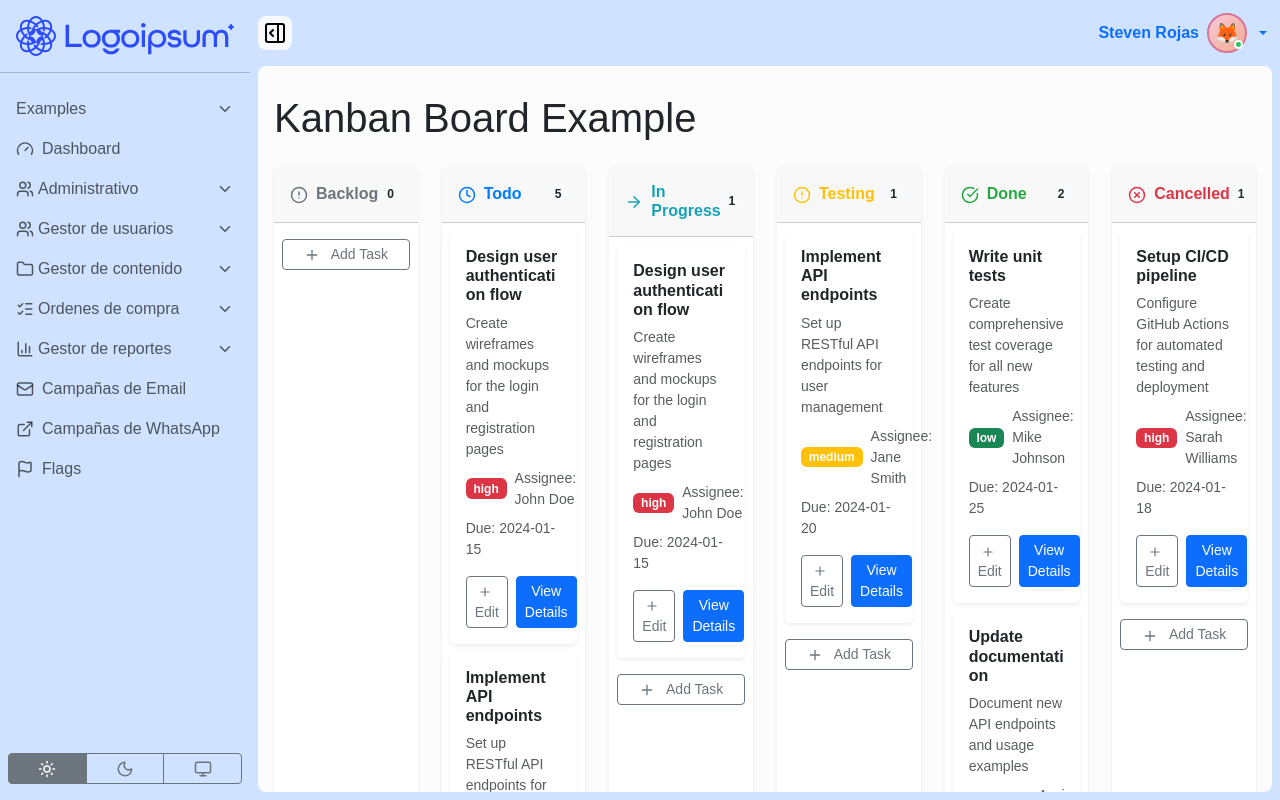
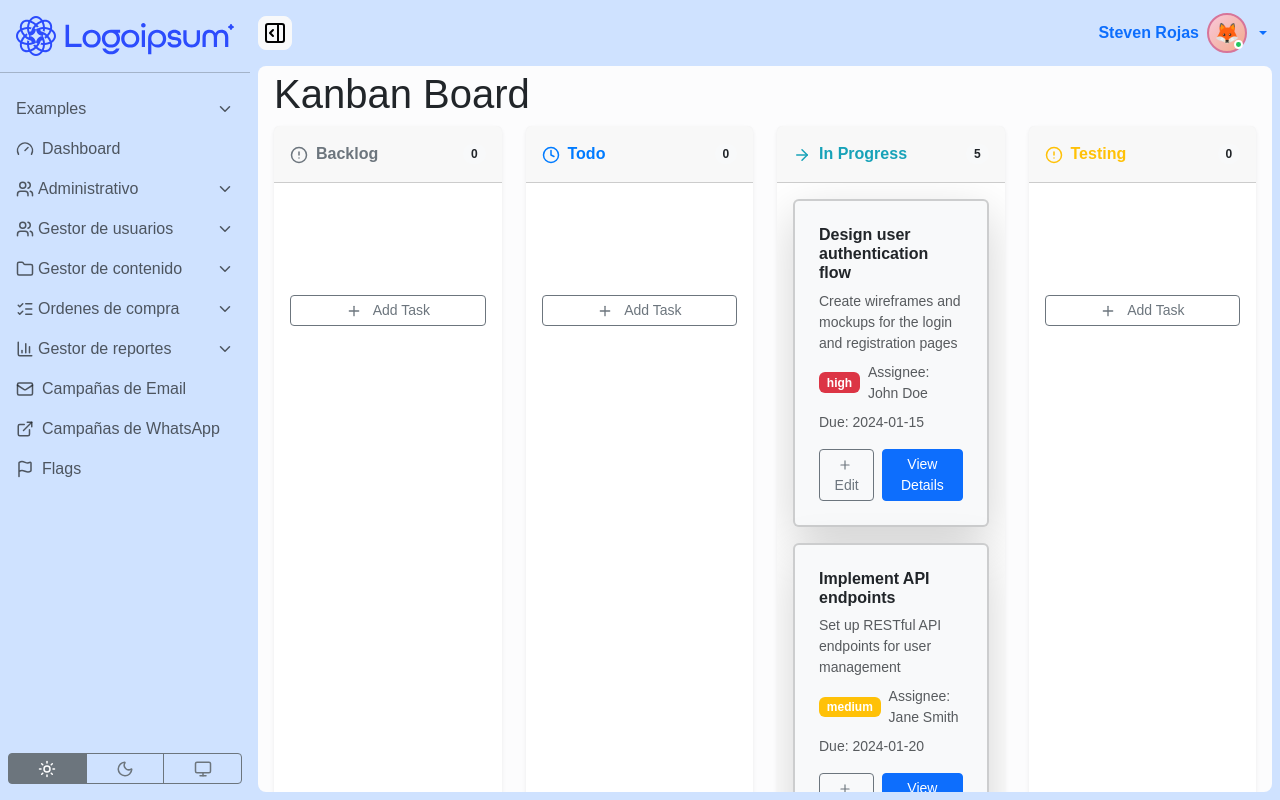
Before and after one commit to steverova/empty-boostrap-template-admin, a React (Vite) app: page /examples/kanban in a window 1280 px wide. Built offline with nearby package versions, Linux system fonts and the light colour scheme.

Commit message:
Make Kanban tasks column-aware and add DragOverlay

```diff
--- a/src/pages/examples/kan-ban/index.tsx
+++ b/src/pages/examples/kan-ban/index.tsx
@@ -1,20 +1,22 @@
-import type { DragEndEvent } from '@dnd-kit/core';
+import type { DragEndEvent, DragOverEvent } from '@dnd-kit/core'
 import {
 	closestCenter,
 	DndContext,
+	DragOverlay,
 	KeyboardSensor,
 	PointerSensor,
+	useDroppable,
 	useSensor,
 	useSensors,
-} from '@dnd-kit/core';
+} from '@dnd-kit/core'
 import {
 	arrayMove,
 	SortableContext,
 	sortableKeyboardCoordinates,
 	useSortable,
 	verticalListSortingStrategy,
-} from '@dnd-kit/sortable';
-import { CSS } from '@dnd-kit/utilities';
+} from '@dnd-kit/sortable'
+import { CSS } from '@dnd-kit/utilities'
 import {
 	AlertCircle,
 	ArrowRight,
@@ -22,46 +24,63 @@ import {
 	Clock,
 	Plus,
 	XCircle,
-} from 'lucide-react';
-import { useState } from 'react';
-import { Badge, Button, Card, Col, Container, Row, Stack } from 'react-bootstrap';
+} from 'lucide-react'
+import { useState } from 'react'
+import {
+	Badge,
+	Button,
+	Card,
+	Col,
+	Container,
+	Row,
+	Stack,
+} from 'react-bootstrap'
 
 interface Task {
-  id: string;
-  title: string;
-  description: string;
-  priority: 'low' | 'medium' | 'high';
-  assignee?: string;
-  dueDate?: string;
+	id: string
+	title: string
+	description: string
+	priority: 'low' | 'medium' | 'high'
+	assignee?: string
+	dueDate?: string
+	columnId: string
 }
 
 interface Column {
-  id: string;
-  title: string;
-  icon: React.ComponentType<{ size?: number }>;
-  color: string;
+	id: string
+	title: string
+	icon: React.ComponentType<{ size?: number }>
+	color: string
 }
 
 const columns: Column[] = [
 	{ id: 'backlog', title: 'Backlog', icon: AlertCircle, color: '#6c757d' },
 	{ id: 'todo', title: 'Todo', icon: Clock, color: '#007bff' },
-  { id: 'inprogress', title: 'In Progress', icon: ArrowRight, color: '#17a2b8' },
+	{
+		id: 'inprogress',
+		title: 'In Progress',
+		icon: ArrowRight,
+		color: '#17a2b8',
+	},
 	{ id: 'test', title: 'Testing', icon: AlertCircle, color: '#ffc107' },
 	{ id: 'done', title: 'Done', icon: CheckCircle, color: '#28a745' },
 	{ id: 'cancelled', title: 'Cancelled', icon: XCircle, color: '#dc3545' },
-];
+]
 
 const initialTasks: Task[] = [
 	{
 		id: 'task-1',
+		columnId: 'inprogress',
 		title: 'Design user authentication flow',
-    description: 'Create wireframes and mockups for the login and registration pages',
+		description:
+			'Create wireframes and mockups for the login and registration pages',
 		priority: 'high',
 		assignee: 'John Doe',
 		dueDate: '2024-01-15',
 	},
 	{
 		id: 'task-2',
+		columnId: 'inprogress',
 		title: 'Implement API endpoints',
 		description: 'Set up RESTful API endpoints for user management',
 		priority: 'medium',
@@ -70,6 +89,7 @@ const initialTasks: Task[] = [
 	},
 	{
 		id: 'task-3',
+		columnId: 'inprogress',
 		title: 'Write unit tests',
 		description: 'Create comprehensive test coverage for all new features',
 		priority: 'low',
@@ -78,57 +98,87 @@ const initialTasks: Task[] = [
 	},
 	{
 		id: 'task-4',
+		columnId: 'inprogress',
 		title: 'Setup CI/CD pipeline',
-    description: 'Configure GitHub Actions for automated testing and deployment',
+		description:
+			'Configure GitHub Actions for automated testing and deployment',
 		priority: 'high',
 		assignee: 'Sarah Williams',
 		dueDate: '2024-01-18',
 	},
 	{
 		id: 'task-5',
+		columnId: 'inprogress',
 		title: 'Update documentation',
 		description: 'Document new API endpoints and usage examples',
 		priority: 'medium',
 		assignee: 'Tom Brown',
 		dueDate: '2024-01-22',
 	},
-];
+]
 
-function SortableItem({ task }: { task: Task }) {
-  const { attributes, listeners, setNodeRef, transform, transition } = useSortable({ id: task.id });
+// ─── Droppable column wrapper ────────────────────────────────────────────────
 
-  const style = {
-    transform: CSS.Transform.toString(transform),
-    transition,
-  };
+function DroppableColumn({
+	columnId,
+	children,
+}: {
+	columnId: string
+	children: React.ReactNode
+}) {
+	const { setNodeRef, isOver } = useDroppable({ id: columnId })
+	return (
+		<div
+			ref={setNodeRef}
+			style={{
+				minHeight: 80,
+				borderRadius: 8,
+				transition: 'background 0.15s',
+				background: isOver ? 'rgba(0,0,0,0.04)' : 'transparent',
+			}}
+		>
+			{children}
+		</div>
+	)
+}
 
-  const getPriorityVariant = (priority: string) => {
+// ─── Sortable task card ───────────────────────────────────────────────────────
+
+function getPriorityVariant(priority: string) {
 	switch (priority) {
 		case 'high':
-        return 'danger';
+			return 'danger'
 		case 'medium':
-        return 'warning';
+			return 'warning'
 		case 'low':
-        return 'success';
+			return 'success'
 		default:
-        return 'secondary';
+			return 'secondary'
 	}
-  };
+}
 
+function TaskCard({
+	task,
+	isDragging = false,
+}: {
+	task: Task
+	isDragging?: boolean
+}) {
 	return (
 		<Card
-      ref={setNodeRef}
-      style={style}
-      className='mb-2 border-0 shadow-sm'
-      {...listeners}
-      {...attributes}
+			className='mb-3 border-2 shadow-lg bg-body-tertiary'
+			style={{ opacity: isDragging ? 0.5 : 1 }}
 		>
-      <Card.Body className='p-3'>
+			<Card.Body className='p-4'>
 				<Card.Title className='h6 fw-semibold mb-2'>{task.title}</Card.Title>
-        <Card.Text className='small text-muted mb-2'>{task.description}</Card.Text>
+				<Card.Text className='small text-muted mb-2'>
+					{task.description}
+				</Card.Text>
 				<Stack direction='horizontal' gap={2} className='mb-2'>
 					<Badge bg={getPriorityVariant(task.priority)}>{task.priority}</Badge>
-          {task.assignee && <small className='text-muted'>Assignee: {task.assignee}</small>}
+					{task.assignee && (
+						<small className='text-muted'>Assignee: {task.assignee}</small>
+					)}
 				</Stack>
 				{task.dueDate && (
 					<small className='text-muted d-block'>Due: {task.dueDate}</small>
@@ -137,92 +187,184 @@ function SortableItem({ task }: { task: Task }) {
 					<Button variant='outline-secondary' size='sm' className='flex-grow-1'>
 						<Plus size={14} className='me-1' /> Edit
 					</Button>
-          <Button variant='primary' size='sm'>View Details</Button>
+					<Button variant='primary' size='sm'>
+						View Details
+					</Button>
 				</div>
 			</Card.Body>
 		</Card>
-  );
+	)
 }
 
-export default function KanbanExamplePage() {
-  const [tasks, setTasks] = useState<Task[]>(initialTasks);
+function SortableItem({ task }: { task: Task }) {
+	const {
+		attributes,
+		listeners,
+		setNodeRef,
+		transform,
+		transition,
+		isDragging,
+	} = useSortable({ id: task.id })
+
+	const style = {
+		transform: CSS.Transform.toString(transform),
+		transition,
+	}
+
+	return (
+		<div ref={setNodeRef} style={style} {...listeners} {...attributes}>
+			<TaskCard task={task} isDragging={isDragging} />
+		</div>
+	)
+}
+
+// ─── Main board ───────────────────────────────────────────────────────────────
+
+export default function KanbanBoard() {
+	const [tasks, setTasks] = useState<Task[]>(initialTasks)
+	const [activeTask, setActiveTask] = useState<Task | null>(null)
 
 	const sensors = useSensors(
 		useSensor(PointerSensor),
 		useSensor(KeyboardSensor, {
 			coordinateGetter: sortableKeyboardCoordinates,
+		}),
+	)
+
+	// Fired continuously while dragging — updates columnId on-the-fly so the
+	// ghost card appears in the target column immediately.
+	function handleDragOver(event: DragOverEvent) {
+		const { active, over } = event
+		if (!over) return
+
+		const activeId = active.id as string
+		const overId = over.id as string
+
+		if (activeId === overId) return
+
+		const isOverColumn = columns.some((c) => c.id === overId)
+		const overTask = tasks.find((t) => t.id === overId)
+
+		setTasks((prev) => {
+			return prev.map((task) => {
+				if (task.id !== activeId) return task
+
+				// Dropped over a column directly
+				if (isOverColumn) {
+					return { ...task, columnId: overId }
+				}
+
+				// Dropped over another task — adopt its columnId
+				if (overTask) {
+					return { ...task, columnId: overTask.columnId }
+				}
+
+				return task
 			})
-  );
+		})
+	}
 
 	function handleDragEnd(event: DragEndEvent) {
-    const { active, over } = event;
+		const { active, over } = event
+		setActiveTask(null)
 
-    if (over && active.id !== over.id) {
-      setTasks((items) => {
-        const oldIndex = items.findIndex((item) => item.id === active.id);
-        const newIndex = items.findIndex((item) => item.id === over.id);
+		if (!over) return
 
-        return arrayMove(items, oldIndex, newIndex);
-      });
+		const activeId = active.id as string
+		const overId = over.id as string
+
+		if (activeId === overId) return
+
+		const activeTask = tasks.find((t) => t.id === activeId)
+		const overTask = tasks.find((t) => t.id === overId)
+
+		// Reorder within same column when dropped on a sibling task
+		if (activeTask && overTask && activeTask.columnId === overTask.columnId) {
+			setTasks((prev) => {
+				const oldIndex = prev.findIndex((t) => t.id === activeId)
+				const newIndex = prev.findIndex((t) => t.id === overId)
+				return arrayMove(prev, oldIndex, newIndex)
+			})
 		}
 	}
 
-  const tasksByColumn = columns.map((column) => {
-    const columnTasks = tasks.filter((task) => {
-      if (column.id === 'todo') return true;
-      if (column.id === 'inprogress') return task.id === 'task-1';
-      if (column.id === 'test') return task.id === 'task-2';
-      if (column.id === 'done') return task.id === 'task-3' || task.id === 'task-5';
-      if (column.id === 'cancelled') return task.id === 'task-4';
-      return false;
-    });
-
-    return { column, tasks: columnTasks };
-  });
+	const tasksByColumn = columns.map((column) => ({
+		column,
+		tasks: tasks.filter((t) => t.columnId === column.id),
+	}))
 
 	return (
-    <div className='py-4  min-vh-100'>
+		<div className='min-vh-100'>
 			<Container fluid>
-        <h1 className='mb-4'>Kanban Board Example</h1>
-        <DndContext sensors={sensors} collisionDetection={closestCenter} onDragEnd={handleDragEnd}>
-          <Row>
-            {tasksByColumn.map(({ column, tasks }) => {
-              const Icon = column.icon;
+				<h1 className=''>Kanban Board</h1>
+				<DndContext
+					sensors={sensors}
+					collisionDetection={closestCenter}
+					onDragStart={(e) => {
+						const task = tasks.find((t) => t.id === e.active.id)
+						setActiveTask(task ?? null)
+					}}
+					onDragOver={handleDragOver}
+					onDragEnd={handleDragEnd}
+				>
+					<Row className='flex-nowrap'>
+						{tasksByColumn.map(({ column, tasks: columnTasks }) => {
+							const Icon = column.icon
 							return (
-                <Col key={column.id} md={2} className='mb-4'>
+								<Col
+									key={column.id}
+									md={3}
+									lg={3}
+									className='mb-4 flex-shrink-0'
+								>
 									<Card className='border-0 shadow-sm h-100'>
-                    <Card.Header
-                      className='d-flex justify-content-between align-items-center py-3'
-                    >
+										<Card.Header className='d-flex justify-content-between align-items-center py-3'>
 											<div className='d-flex align-items-center gap-2'>
 												<div style={{ color: column.color }}>
 													<Icon size={18} />
 												</div>
-                        <Card.Title className='h6 mb-0 fw-semibold' style={{ color: column.color }}>
+												<Card.Title
+													className='h6 mb-0 fw-semibold'
+													style={{ color: column.color }}
+												>
 													{column.title}
 												</Card.Title>
 											</div>
 											<Badge bg='light' text='dark' className='rounded-pill'>
-                        {tasks.length}
+												{columnTasks.length}
 											</Badge>
 										</Card.Header>
-                    <Card.Body className='p-2'>
-                      <SortableContext items={tasks.map((task) => task.id)} strategy={verticalListSortingStrategy}>
-                        {tasks.map((task) => (
+										<Card.Body className='p-3' style={{ overflowY: 'auto' }}>
+											<DroppableColumn columnId={column.id}>
+												<SortableContext
+													items={columnTasks.map((t) => t.id)}
+													strategy={verticalListSortingStrategy}
+												>
+													{columnTasks.map((task) => (
 														<SortableItem key={task.id} task={task} />
 													))}
 												</SortableContext>
-                      <Button variant='outline-secondary' className='w-100 mt-2' size='sm'>
+											</DroppableColumn>
+											<Button
+												variant='outline-secondary'
+												className='w-100 mt-3'
+												size='sm'
+											>
 												<Plus size={16} className='me-2' /> Add Task
 											</Button>
 										</Card.Body>
 									</Card>
 								</Col>
-              );
+							)
 						})}
 					</Row>
+
+					{/* Overlay card — renders the dragged card on top of everything */}
+					<DragOverlay>
+						{activeTask ? <TaskCard task={activeTask} /> : null}
+					</DragOverlay>
 				</DndContext>
 			</Container>
 		</div>
-  );
+	)
 }
```
Also changed, not shown: src/pages/examples/kan-ban/index copy.tsx (added, +271 -0 lines). Lines whose indentation alone changed are shown as unchanged.
